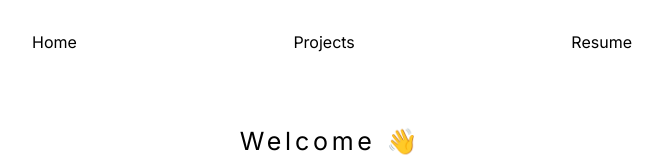
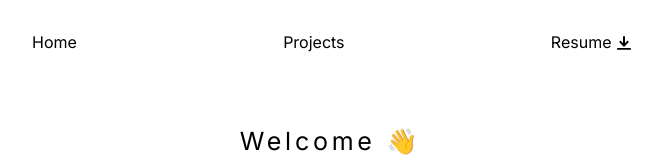
Before and after one commit to jasonmattheww/portfolio, a Next.js app: page / in a window 1280 px wide. Shown: the top 160 px of the page, without its empty margins (308-971 px from the left). Built offline with nearby package versions, Linux system fonts and the light colour scheme.

Commit message:
Edited navbar to now download resume instead of show a resume page

```diff
--- a/components/NavBar.js
+++ b/components/NavBar.js
@@ -1,5 +1,6 @@
 import { Flex, Link, Box } from '@chakra-ui/react';
 import NextLink from 'next/link';
+import { DownloadIcon } from '@chakra-ui/icons';
 
 const NavBar = () => {
   const linkStyles = {
@@ -16,8 +17,8 @@ const NavBar = () => {
         <Link as={NextLink} href="/projects" {...linkStyles} _hover={{ textDecoration: 'underline' }}>
           Projects
         </Link>
-        <Link as={NextLink} href="/resume" {...linkStyles} _hover={{ textDecoration: 'underline' }}>
-          Resume
+        <Link href="/resume.pdf" download="resumepdf.pdf" {...linkStyles} _hover={{ textDecoration: 'underline' }}>
+          Resume <DownloadIcon  pb='1px'/>
         </Link>
       </Flex>
     </Box>
```
